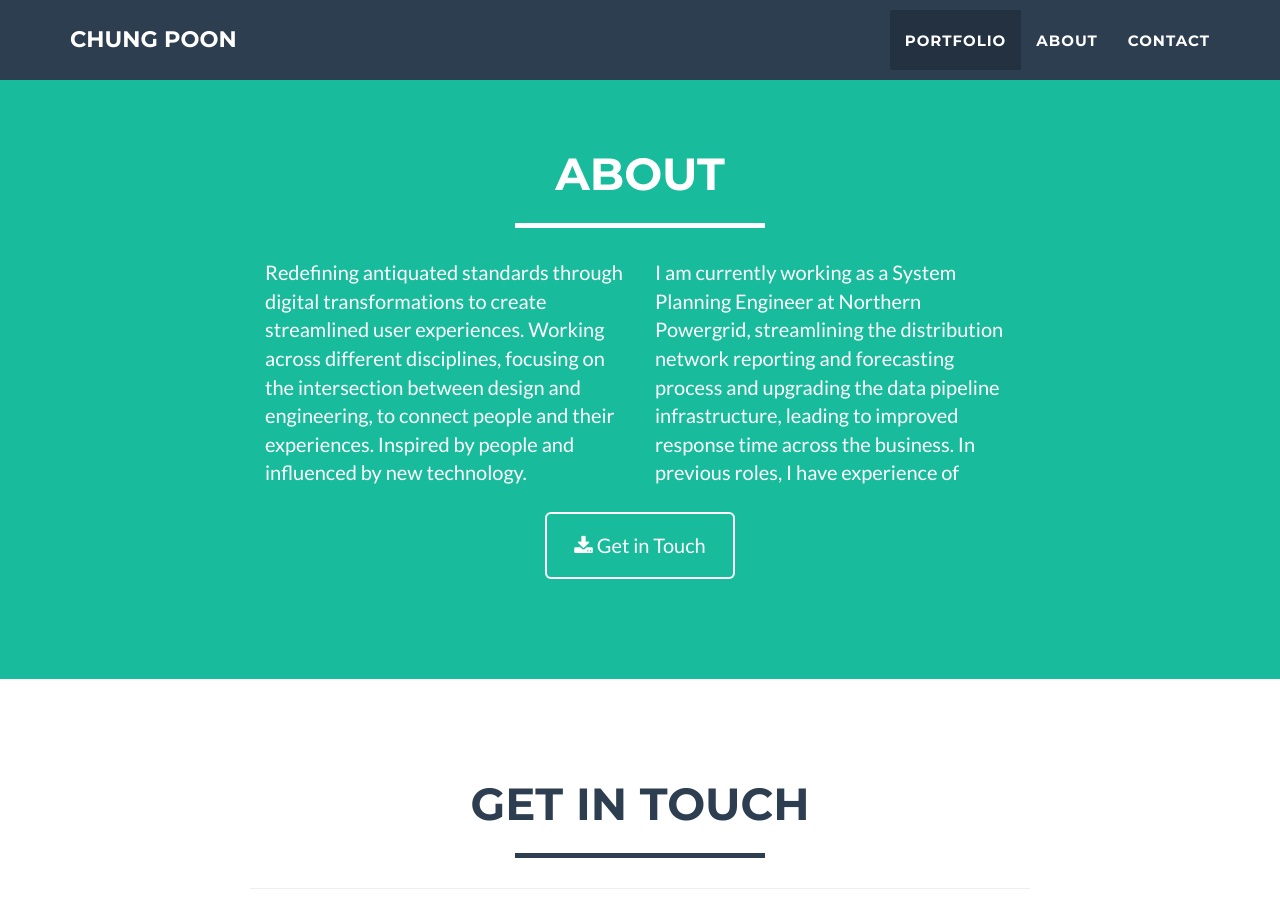
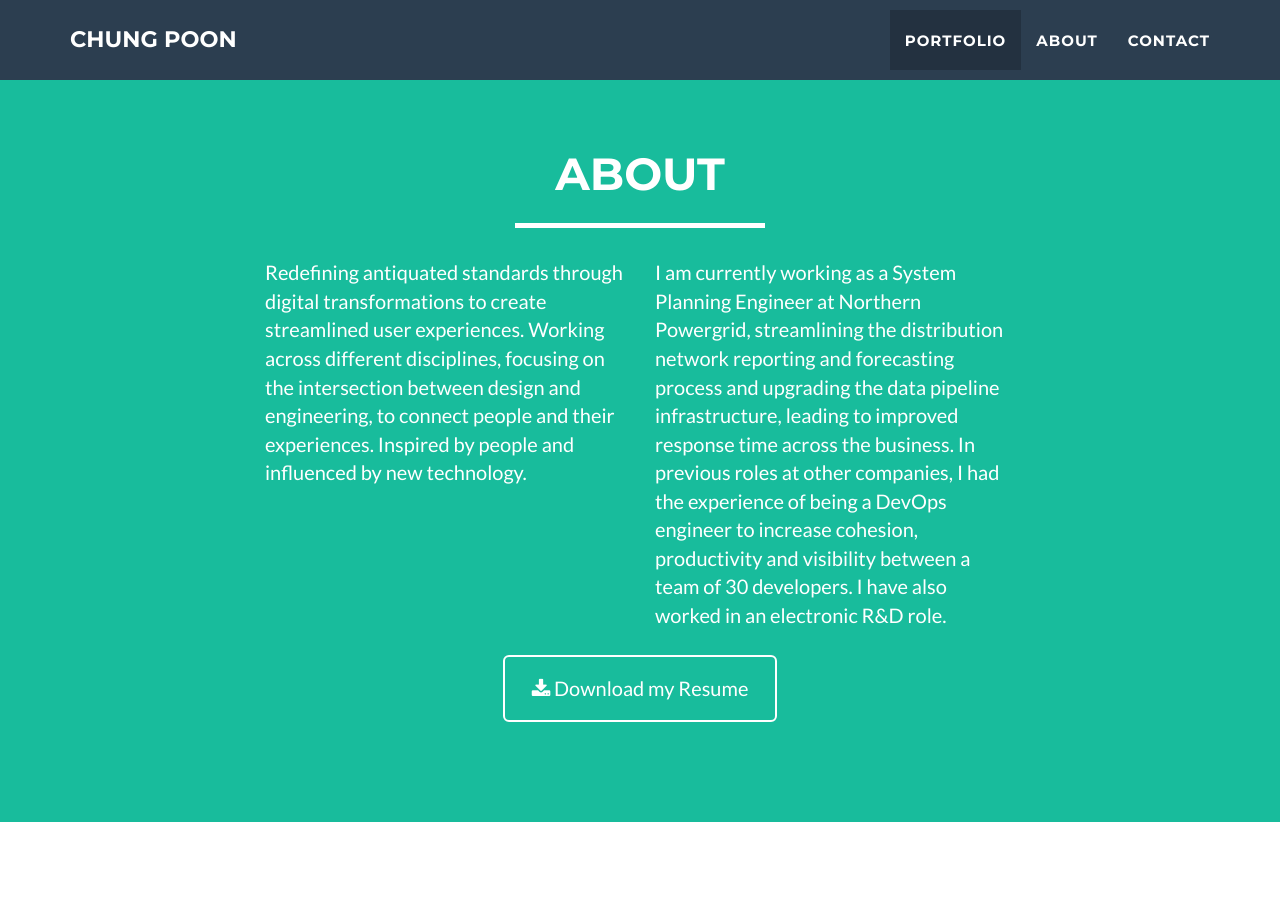
Before and after one commit to sjmoosavinia/sjmoosavinia.github.io, a Jekyll site: the page built from index.html, in a window 1280 px wide and 900 px high, scrolled down 1906 px. Built offline with Jekyll 4.4.1, drawn with Linux system fonts in a browser that asks for light colours.

Commit message:
Added CV download

```diff
--- a/_includes/about.html
+++ b/_includes/about.html
@@ -12,11 +12,11 @@
                     <p>Redefining antiquated standards through digital transformations to create streamlined user experiences. Working across different disciplines, focusing on the intersection between design and engineering, to connect people and their experiences. Inspired by people and influenced by new technology.</p>
                 </div>
                 <div class="col-lg-4">
-                    <p>I am currently working as a System Planning Engineer at Northern Powergrid, streamlining the distribution network reporting and forecasting process and upgrading the data pipeline infrastructure, leading to improved response time across the business. In previous roles, I have experience of </p>
+                    <p>I am currently working as a System Planning Engineer at Northern Powergrid, streamlining the distribution network reporting and forecasting process and upgrading the data pipeline infrastructure, leading to improved response time across the business. In previous roles at other companies, I had the experience of being a DevOps engineer to increase cohesion, productivity and visibility between a team of 30 developers. I have also worked in an electronic R&amp;D role.</p>
                 </div>
                 <div class="col-lg-8 col-lg-offset-2 text-center">
-                    <a href="#contact" class="btn btn-lg btn-outline">
-                        <i class="fa fa-download"></i> Get in Touch
+                    <a href="/CV-ChungPoon.pdf" class="btn btn-lg btn-outline">
+                        <i class="fa fa-download"></i> Download my Resume
                     </a>
                 </div>
             </div>
```
Also changed, not shown: 5 other files.
